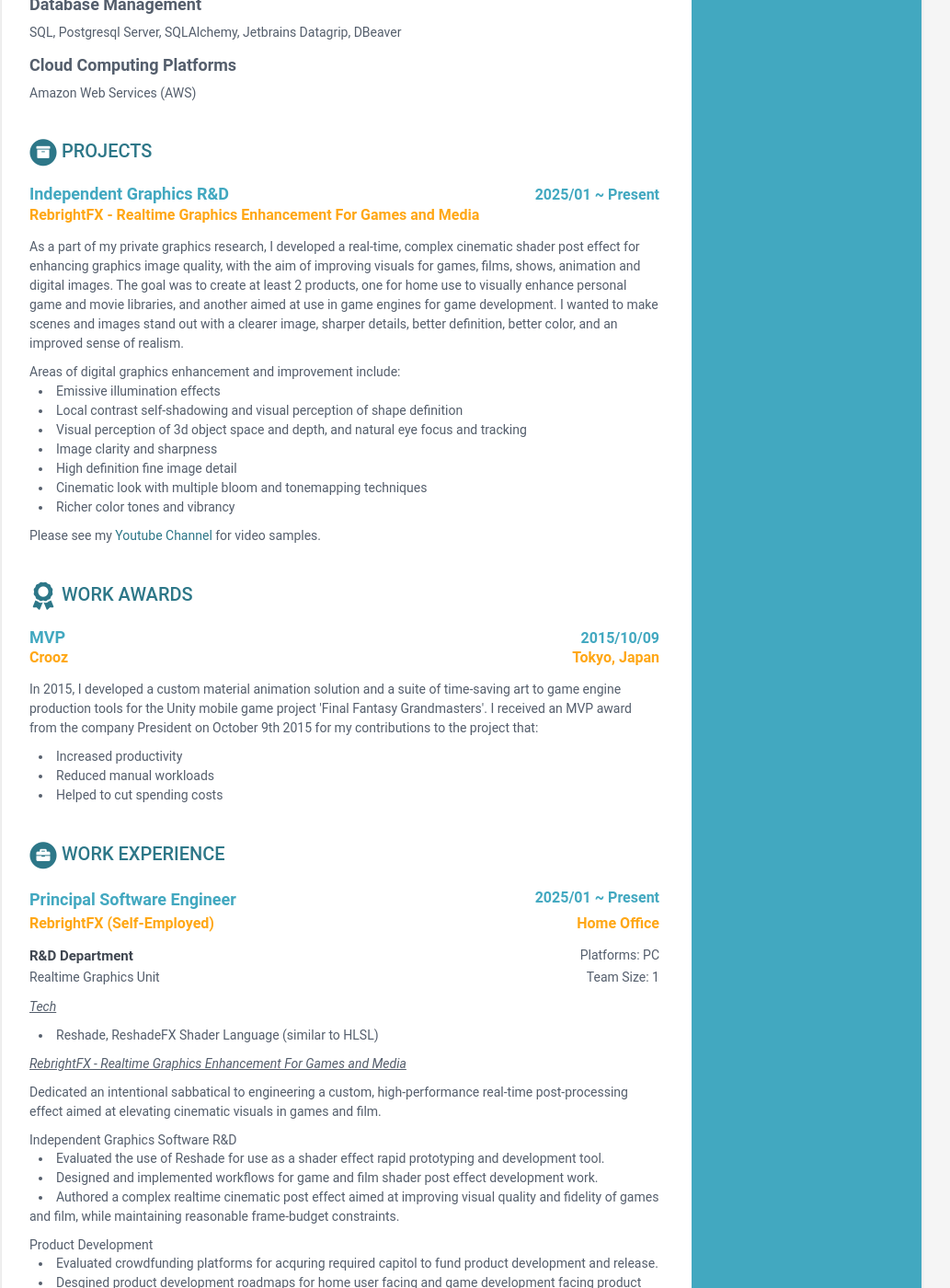
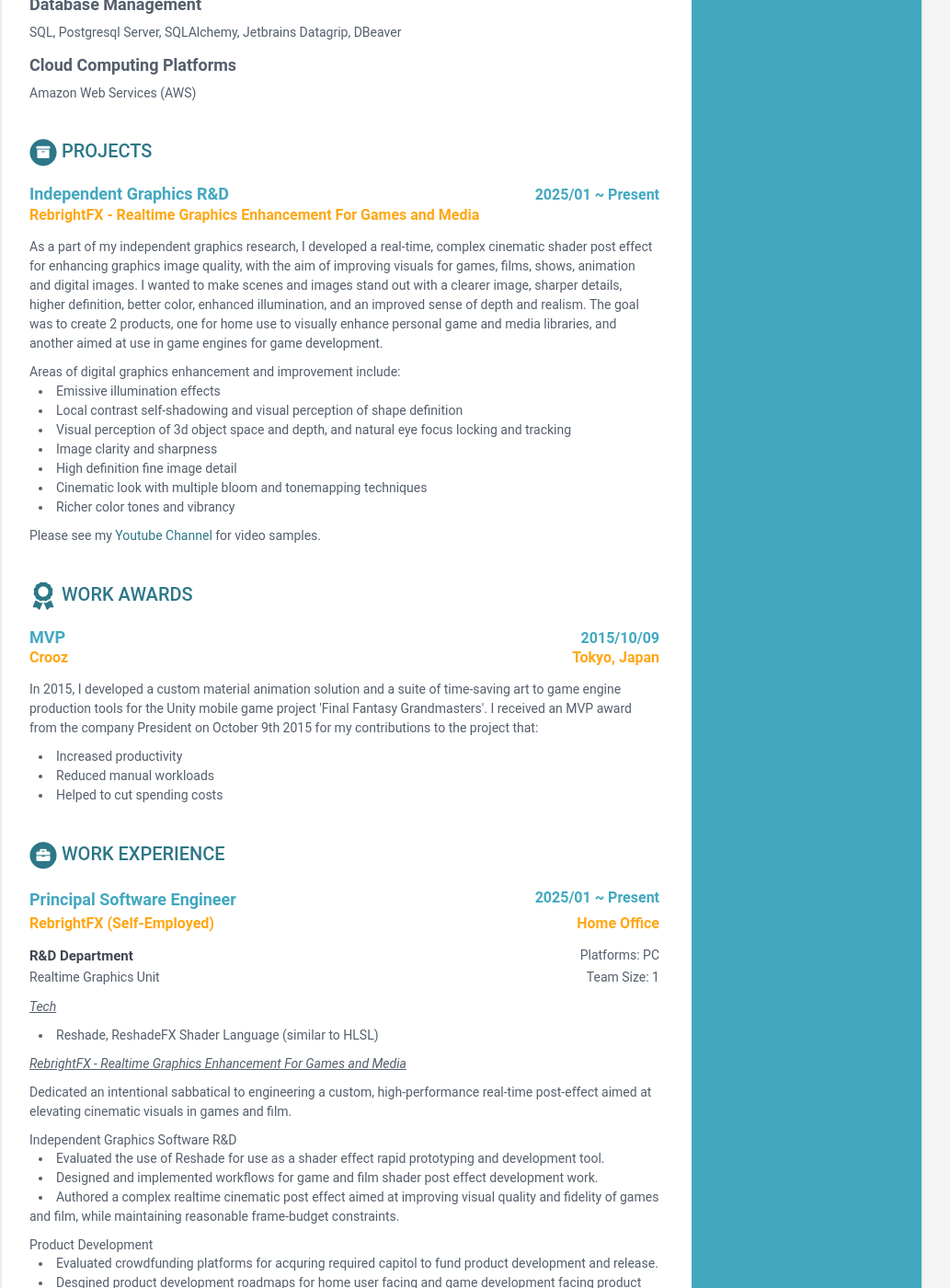
Before and after one commit to techengineer3d/resume, a Jekyll site: the page built from index.html, in a window 1280 px wide and 1400 px high, scrolled down 1987 px. Shown: the whole window at 92% size, without its empty margins (138-1171 px from the left). Built offline with Jekyll 4.4.1, drawn with Linux system fonts in a browser that asks for light colours.

Commit message:
Rebrightfx update
updated project and work experience sections for rebrightfx.

```diff
--- a/_data/project_data.yml
+++ b/_data/project_data.yml
@@ -10,9 +10,9 @@
       time: 2025/01 ~ Present
       tagline: >-
         <p>
-        As a part of my private graphics research, I developed a real-time, complex cinematic shader post effect for enhancing graphics image quality, with the aim of improving visuals for games, films, shows, animation and digital images.
-        The goal was to create at least 2 products, one for home use to visually enhance personal game and movie libraries, and another aimed at use in game engines for game development.
-        I wanted to make scenes and images stand out with a clearer image, sharper details, better definition, better color, and an improved sense of realism.
+        As a part of my independent graphics research, I developed a real-time, complex cinematic shader post effect for enhancing graphics image quality, with the aim of improving visuals for games, films, shows, animation and digital images.
+        I wanted to make scenes and images stand out with a clearer image, sharper details, higher definition, better color, enhanced illumination, and an improved sense of depth and realism.
+        The goal was to create 2 products, one for home use to visually enhance personal game and media libraries, and another aimed at use in game engines for game development.
         </p>
 
         <p>
@@ -24,7 +24,7 @@
         Local contrast self-shadowing and visual perception of shape definition
         </span>
         <span class="bullet-point">
-        Visual perception of 3d object space and depth, and natural eye focus and tracking
+        Visual perception of 3d object space and depth, and natural eye focus locking and tracking
         </span>
         <span class="bullet-point">
         Image clarity and sharpness
--- a/_data/work_experience_rebrightfx.yml
+++ b/_data/work_experience_rebrightfx.yml
@@ -5,7 +5,6 @@
   location: 'Home Office'
   link:
   details: >-
-
    <div class="upper-row">
         <p class="game-title">R&D Department</p>
         <div class="game-platform">Platforms: PC</div>
@@ -23,7 +22,7 @@
 
    <p><i><u>RebrightFX - Realtime Graphics Enhancement For Games and Media</u></i></p>
 
-    Dedicated an intentional sabbatical to engineering a custom, high-performance real-time post-processing effect aimed at elevating cinematic visuals in games and film.
+    Dedicated an intentional sabbatical to engineering a custom, high-performance real-time post-effect aimed at elevating cinematic visuals in games and film.
 
    <div> Independent Graphics Software R&D</div>
    <p>
```
